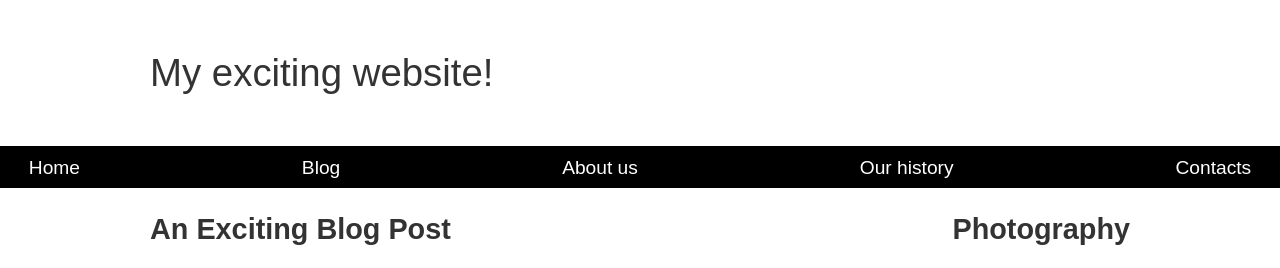
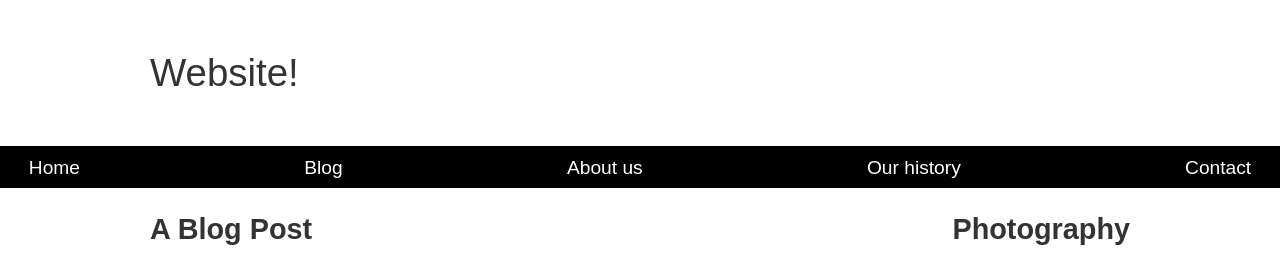
Before and after one commit to Akhilvgl/Layout, a plain HTML site: page index.html in a window 1280 px wide. Shown: the top 268 px of the page. Drawn offline with Linux system fonts and the light colour scheme.

Commit message:
Update index.html

```diff
--- a/index.html
+++ b/index.html
@@ -3,12 +3,12 @@
   <head>
     <meta charset="utf-8" />
     <meta name="viewport" content="width=device-width, initial-scale=1" />
-    <title>Layout Task</title>
+    <title>Layout</title>
     <link href="style.css" rel="stylesheet" type="text/css" />
   </head>
 
   <body>
-    <div class="logo">My exciting website!</div>
+    <div class="logo">Website!</div>
 
     <nav>
       <ul>
@@ -25,14 +25,14 @@
           <a href="">Our history</a>
         </li>
         <li>
-          <a href="">Contacts</a>
+          <a href="">Contact</a>
         </li>
       </ul>
     </nav>
 
     <main class="grid">
       <article>
-        <h1>An Exciting Blog Post</h1>
+        <h1>A Blog Post</h1>
         <img src="images/balloon-sq6.jpeg" alt="placeholder" class="feature" />
         <p>
           Veggies es bonus vobis, proinde vos postulo essum magis kohlrabi welsh
```
